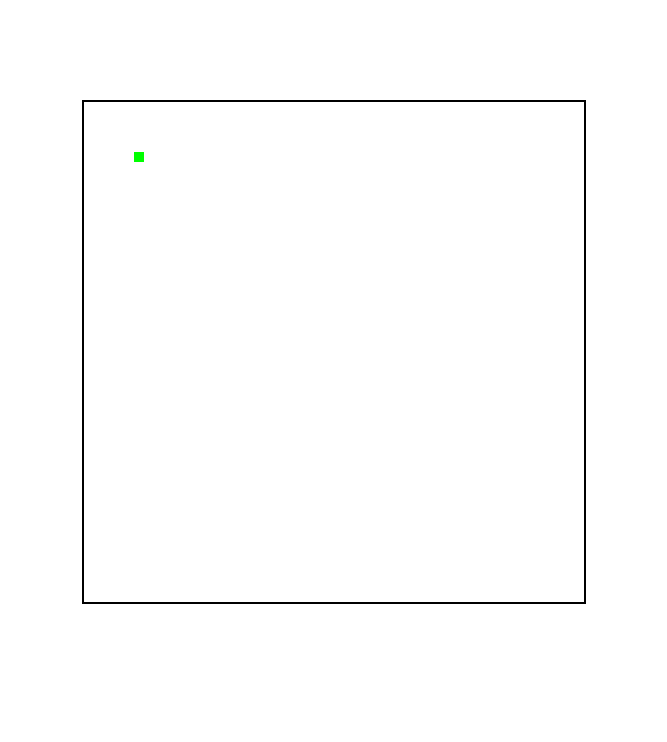
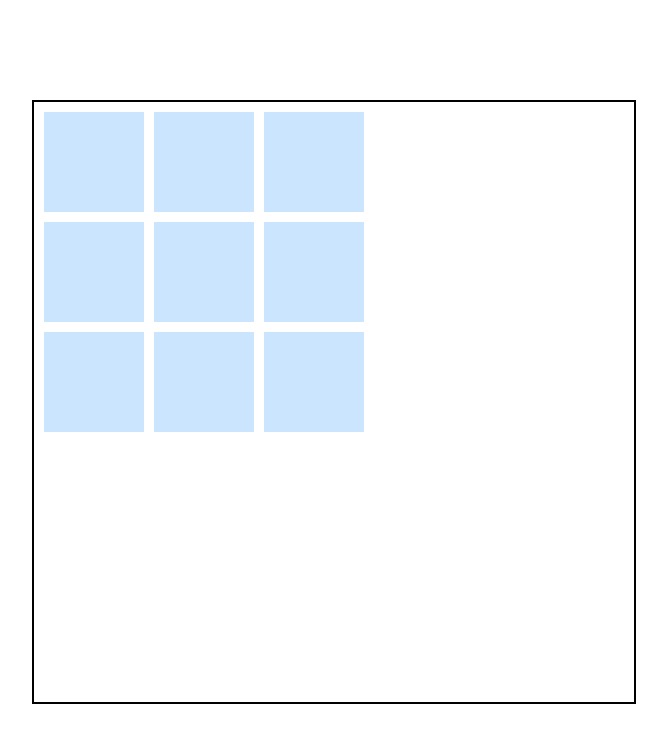
Before and after one commit to j25bender/game-of-life, a plain HTML site: page index.html in a window 1280 px wide. Shown: the whole page, without its empty margins (306-973 px from the left). Drawn offline with Linux system fonts and the light colour scheme.

Commit message:
6 blocks

```diff
--- a/index.html
+++ b/index.html
@@ -5,8 +5,8 @@
 </head>
 <body>
   <canvas id="game"
-          width=500
-          height=500>
+          width=600
+          height=600>
 
   </canvas>
   <script src="./script.js"></script>
--- a/script.js
+++ b/script.js
@@ -2,13 +2,32 @@ const canvas = document.getElementById("game");
 const context = canvas.getContext('2d');
 
 
-context.fillStyle = "rgba(0, 255, 0, 1)";
+context.fillStyle = '#CCE5FF';
 
-context.fillRect(50,50,10,10)
+context.fillRect(5,5,100,100)
+context.fillRect(50,50,100,100)
+context.fillRect(50,50,100,100)
+context.fillRect(50,50,100,100)
+context.fillRect(50,50,100,100)
+context.fillRect(50,50,100,100)
 
 const gameLoop = () => {
   console.log('loop')
+
   requestAnimationFrame(gameLoop)
+  context.clearRect(0,0,canvas.width,canvas.height)
+  context.fillRect(10,10,100,100)
+  context.fillRect(120,10,100,100)
+  context.fillRect(230,10,100,100)
+
+  context.fillRect(10,120,100,100)
+  context.fillRect(120,120,100,100)
+  context.fillRect(230,120,100,100)
+
+  context.fillRect(10,230,100,100)
+  context.fillRect(120,230,100,100)
+  context.fillRect(230,230,100,100)
+
 }
 
 requestAnimationFrame(gameLoop)
```
